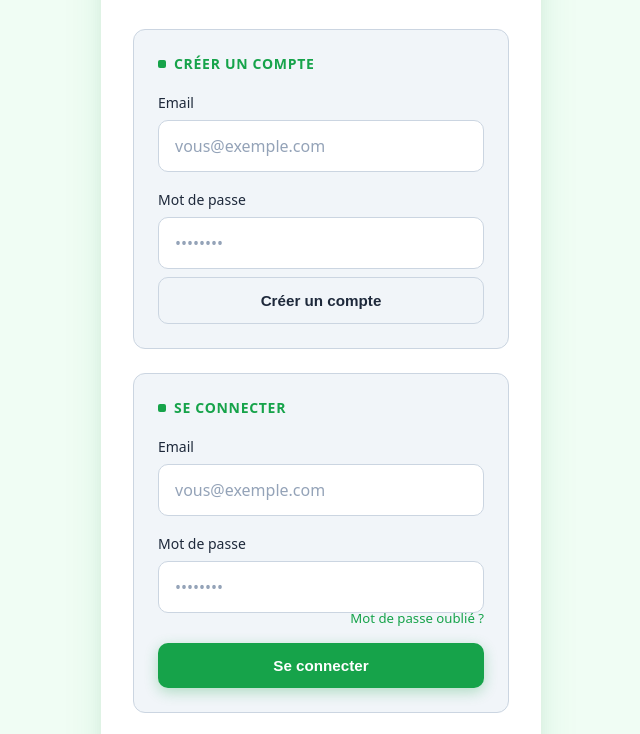
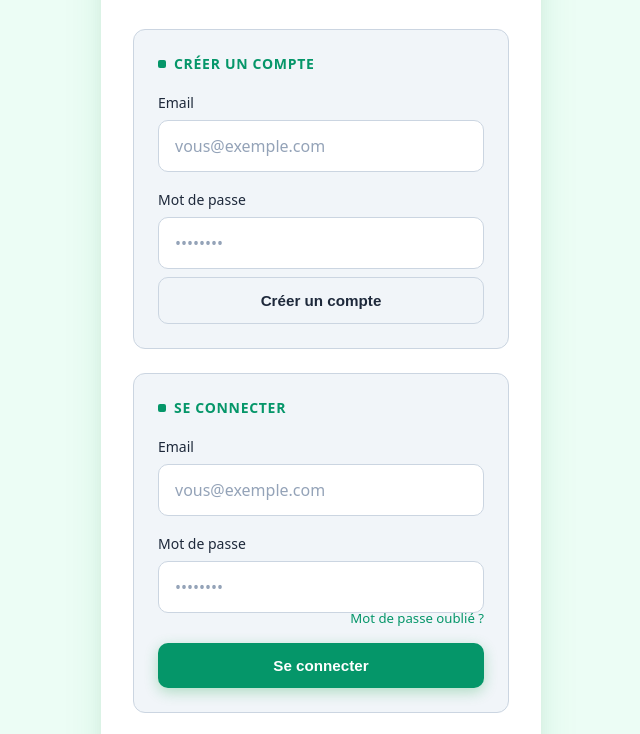
Before and after one commit to maxencedefilippi-hub/easyfind, a plain HTML site: page docs/index.html in a window 1280 px wide. Shown: the part 245-979 px from the top of the page, without its empty margins (319-959 px from the left). Drawn offline with Linux system fonts and the light colour scheme; a script that the page names is missing.

Commit message:
Darker green theme + bump v=20

```diff
--- a/docs/index.html
+++ b/docs/index.html
@@ -11,12 +11,12 @@
       --accent: #0f172a;
       --border: #cbd5e1;
       --card: #f1f5f9;
-      --primary: #16a34a;
-      --primary-hover: #15803d;
-      --primary-light: #dcfce7;
+      --primary: #059669;
+      --primary-hover: #047857;
+      --primary-light: #a7f3d0;
       --success: #10b981;
       --error: #ef4444;
-      --background: #f0fdf4;
+      --background: #ecfdf5;
       --surface: #ffffff;
     }
     * { box-sizing: border-box; }
@@ -299,7 +299,7 @@
         document.body.innerHTML = "";
         const script = document.createElement("script");
         script.type = "module";
-        script.src = "./app.js?v=19";
+        script.src = "./app.js?v=20";
         script.defer = true;
         document.body.appendChild(script);
       } else {
```
